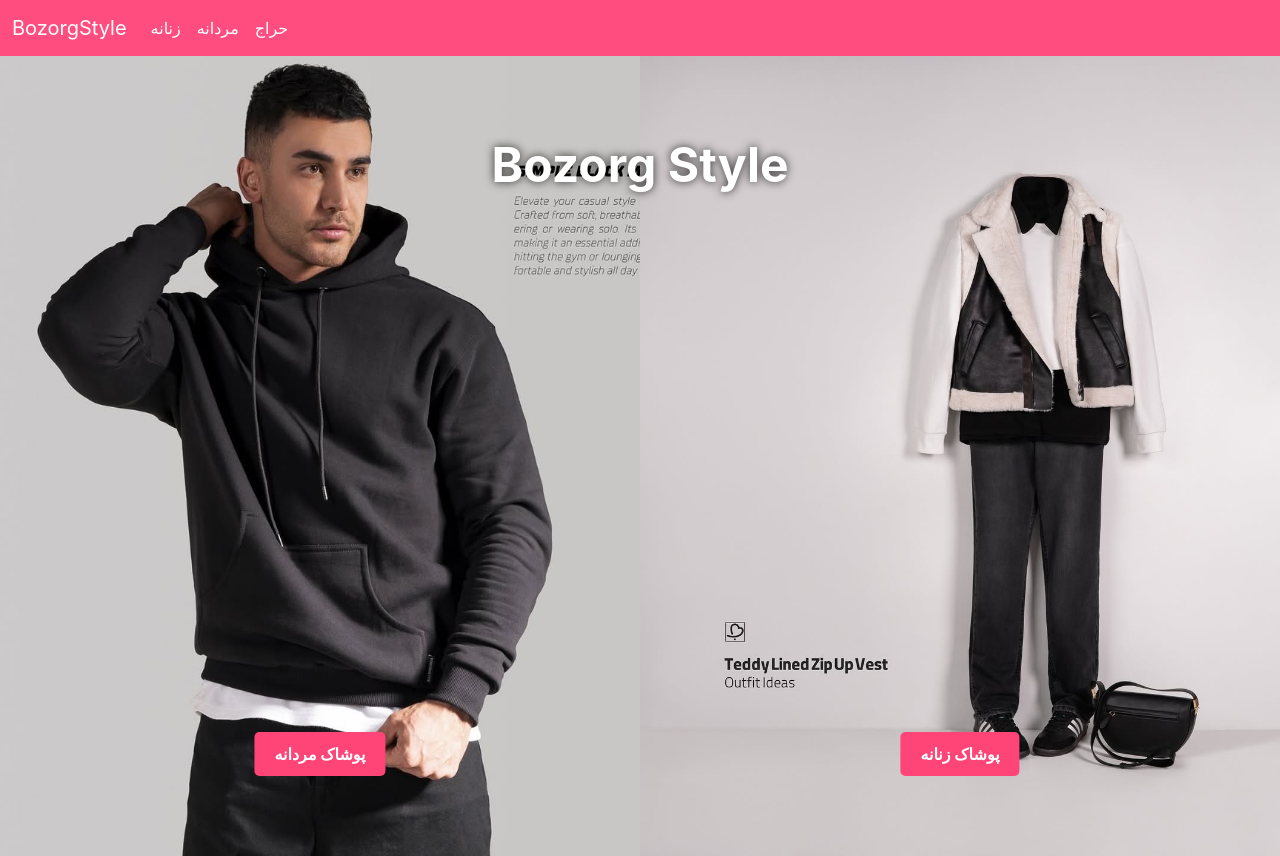
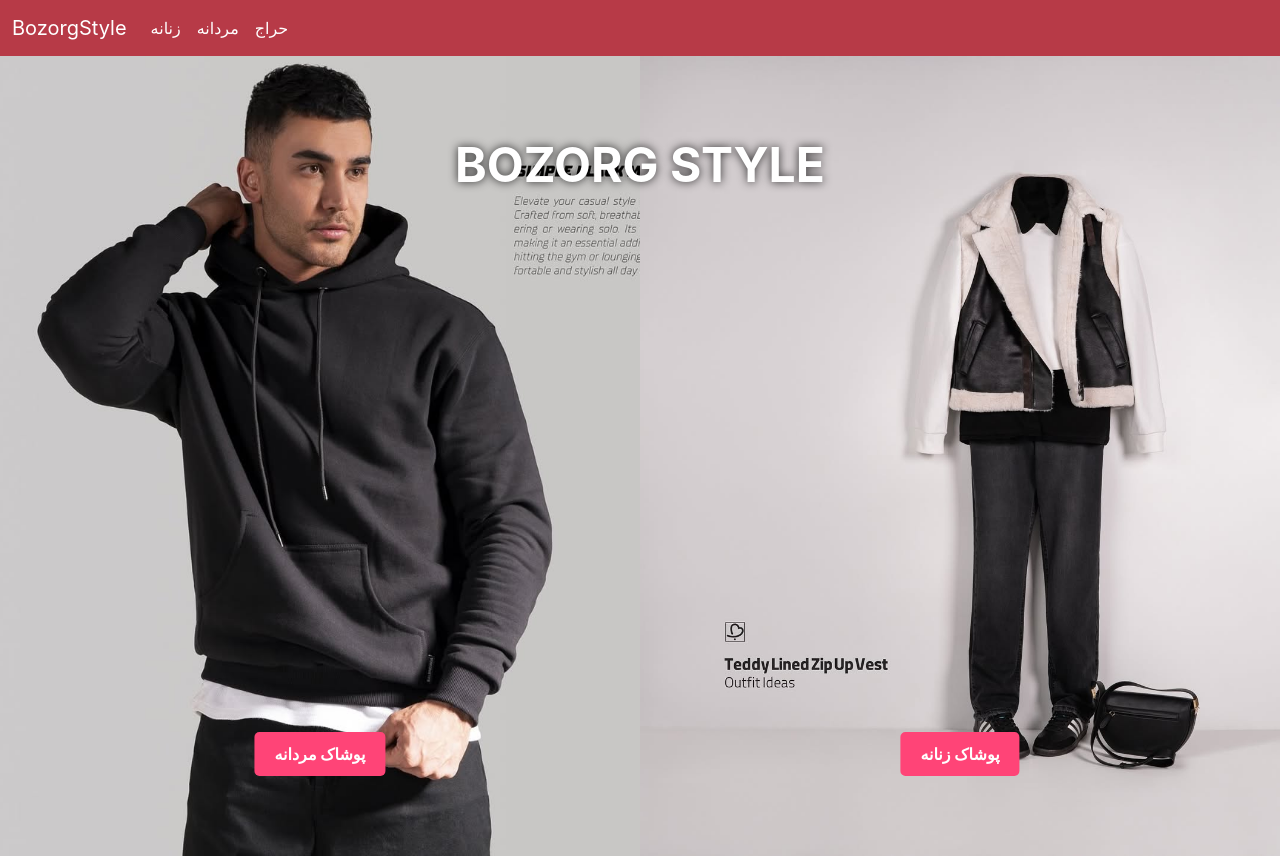
Before and after one commit to Arminmow/bozorg-style-front, a React (Create React App) app: page / in a window 1280 px wide. Built offline with nearby package versions, Linux system fonts and the light colour scheme.

Commit message:
minor changes

```diff
--- a/src/components/Hero/Hero.jsx
+++ b/src/components/Hero/Hero.jsx
@@ -19,7 +19,7 @@ function HeroSection() {
       </div>
 
       {/* Title */}
-      <h1 className="hero-title position-absolute text-center">Bozorg Style</h1>
+      <h1 className="hero-title position-absolute text-center">BOZORG STYLE</h1>
     </div>
   );
 }
--- a/src/components/Navbar/Navbar.css
+++ b/src/components/Navbar/Navbar.css
@@ -1,5 +1,5 @@
 .navbar-custom {
-    background-color: #ff4d80; /* Pink-red color */
+    background-color: #B73A47 ; /* Pink-red color */
     color: white;
 }
 
```
